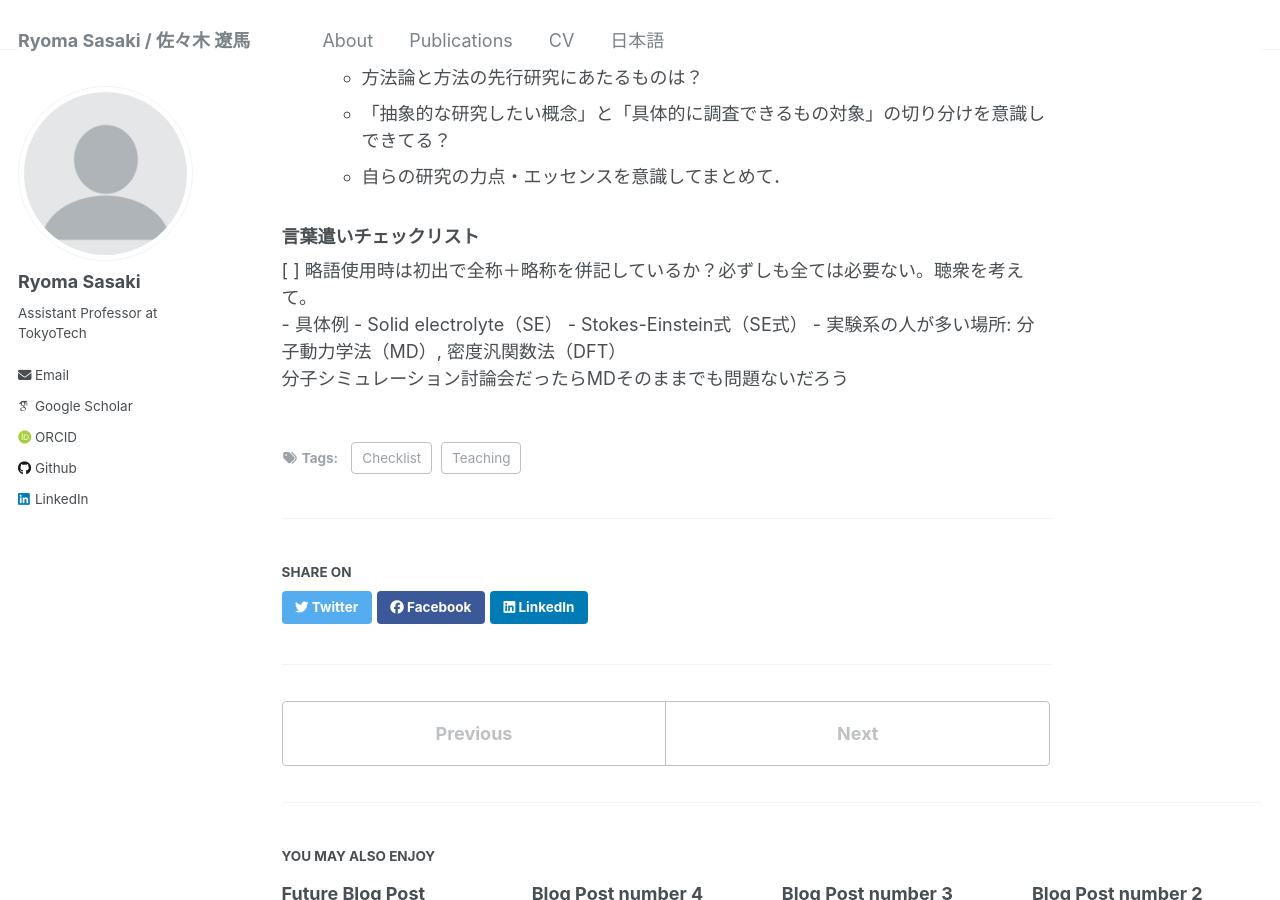
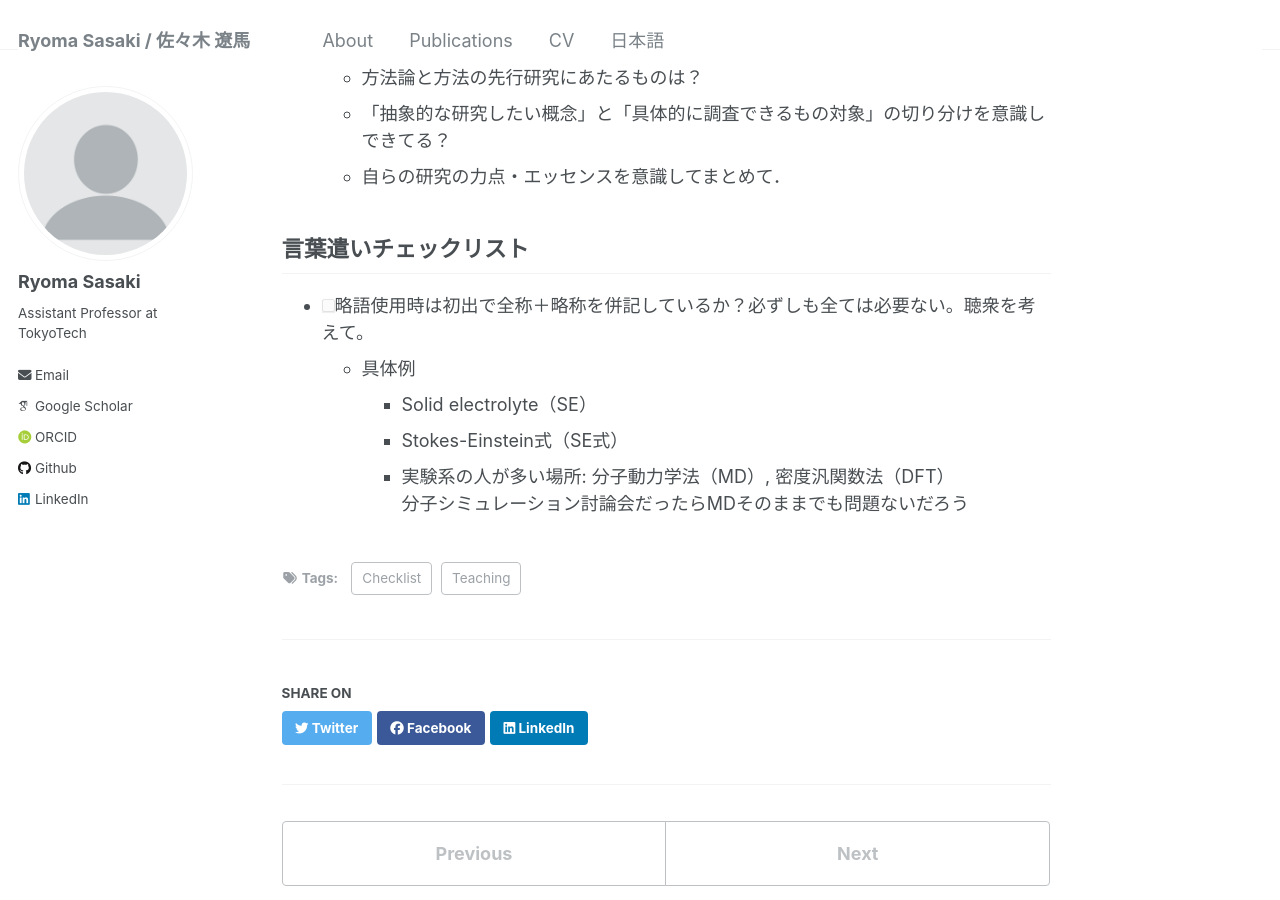
Before and after one commit to srak-uf/srak-uf.github.io, a Jekyll site: the page built from _posts/2025-09-25-presentation-checklist.md, in a window 1280 px wide and 900 px high, scrolled down 822 px. Built offline with Jekyll 4.4.1, drawn with Linux system fonts in a browser that asks for light colours; some web fonts are replaced.

```diff
--- a/_posts/2025-09-25-presentation-checklist.md
+++ b/_posts/2025-09-25-presentation-checklist.md
@@ -27,8 +27,8 @@ tags:
   -  自らの研究の力点・エッセンスを意識してまとめて．
 
 
-### 言葉遣いチェックリスト
-[ ] 略語使用時は初出で全称＋略称を併記しているか？必ずしも全ては必要ない。聴衆を考えて。
+## 言葉遣いチェックリスト
+- [ ] 略語使用時は初出で全称＋略称を併記しているか？必ずしも全ては必要ない。聴衆を考えて。
     - 具体例
       - Solid electrolyte（SE）
       - Stokes-Einstein式（SE式）
```
